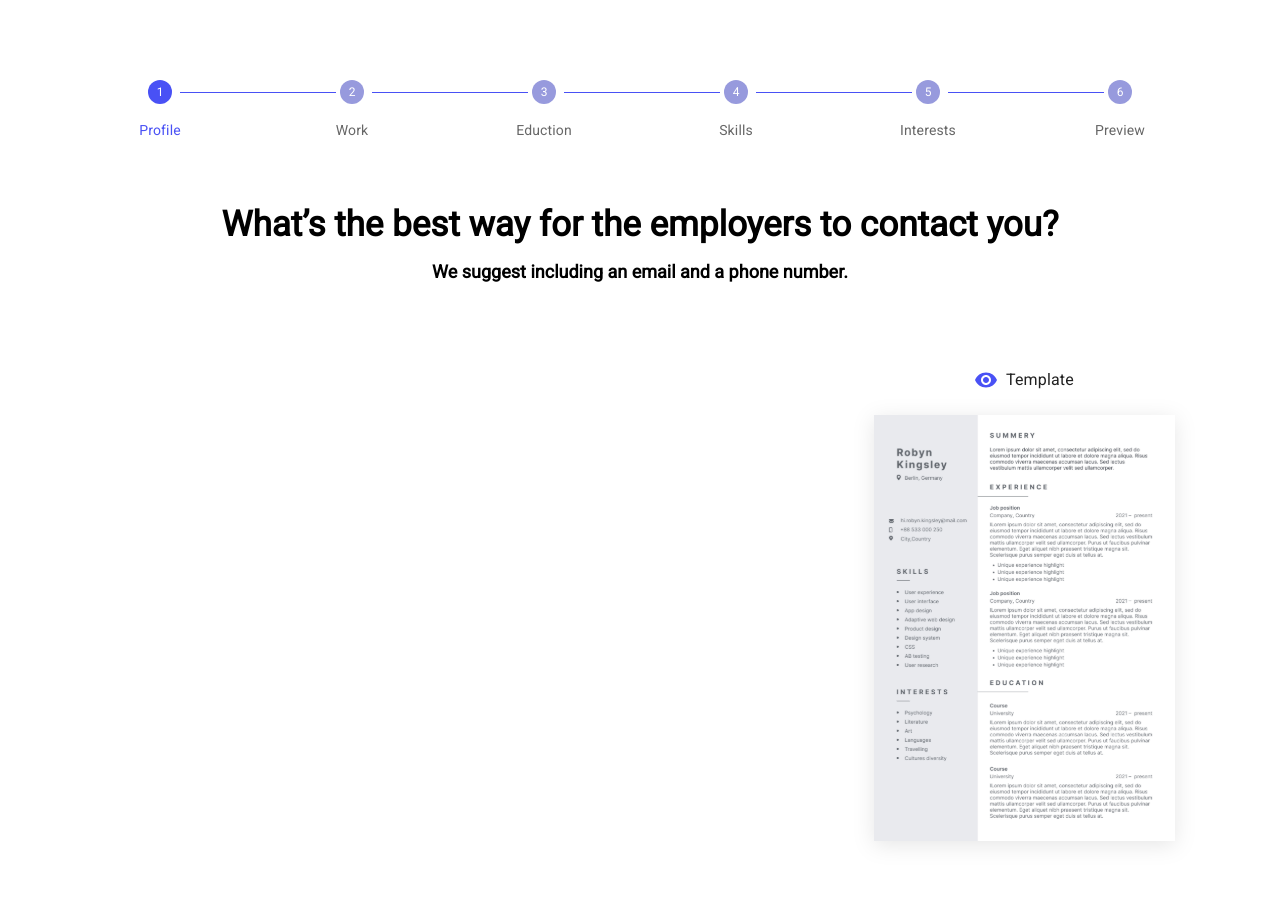
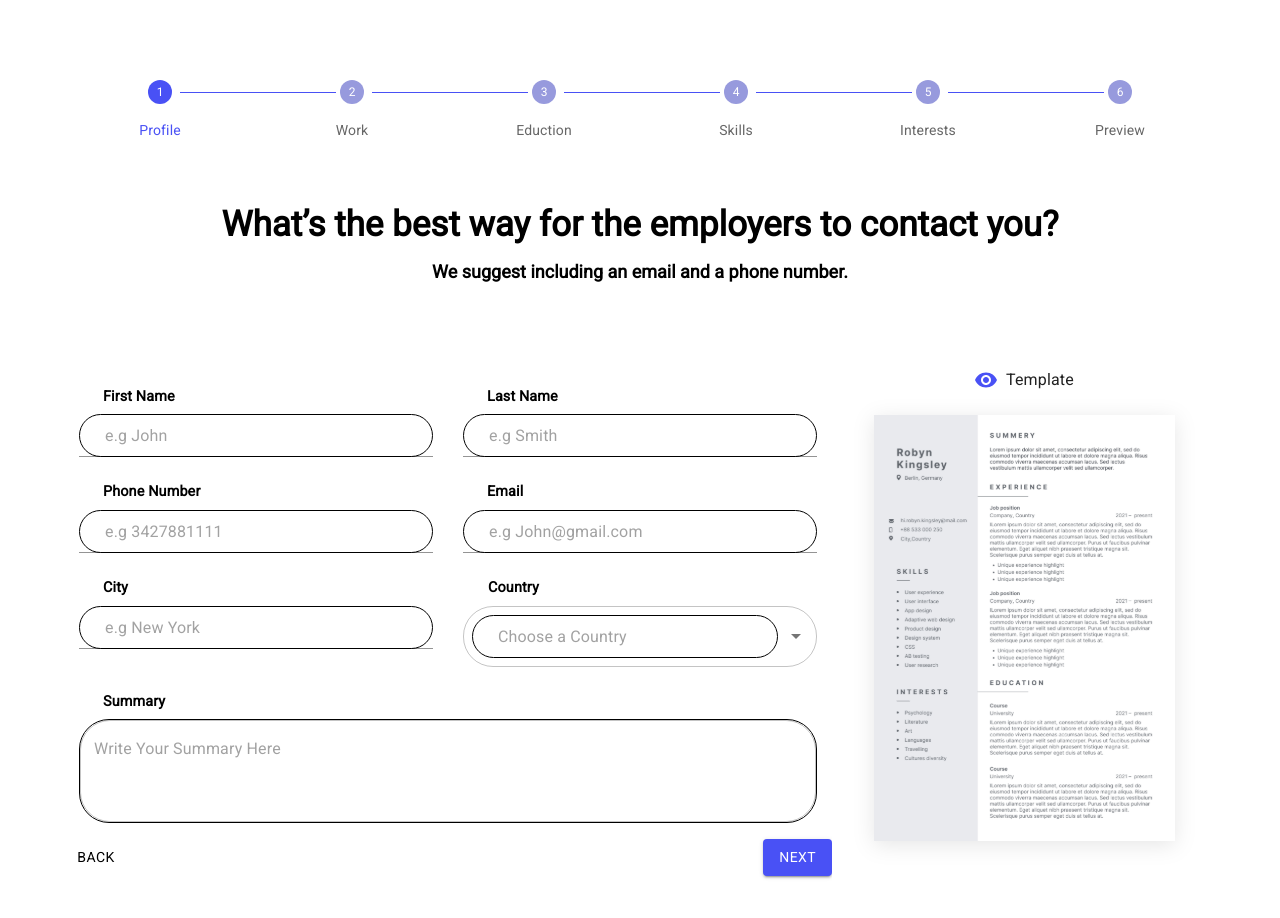
Before and after one commit to thefatdeveloper/resume-builder, a React (Create React App) app: page / in a window 1280 px wide. Shown: the top 918 px of the page. Built offline with nearby package versions, Linux system fonts and the light colour scheme.

Commit message:
employee info

```diff
--- a/src/App.js
+++ b/src/App.js
@@ -2,7 +2,7 @@ import Grid from "@mui/material/Grid";
 import MultiStepper from "./Components/MultiStepper";
 import Container from "@mui/material/Container";
 import { useSelector } from "react-redux";
-
+import EmployeeInfo from "./Components/EmployeeInfo";
 import ShowTemplate from "./Components/ShowTemplate";
 
 // Task 6: Add employee info import here
@@ -23,8 +23,8 @@ function App() {
   // function to render all the froms
   function renderForms(activeStep) {
     switch (activeStep) {
-      // Task 6: Add employee info case here
-
+      case 0:
+        return <EmployeeInfo />;
       // Task 9: Add employee work case here
 
       // Task 11: Add employee education case here
--- a/src/Components/EmployeeInfo.jsx
+++ b/src/Components/EmployeeInfo.jsx
@@ -0,0 +1,230 @@
+import React from "react";
+import { Grid, Box, Button } from "@mui/material";
+import { useSelector, useDispatch } from "react-redux";
+import * as msg from "../utilities/validationMessages";
+import "../css/style.css";
+import "../css/reset.css";
+import InputField from "./InputField";
+import { useFormik } from "formik";
+import * as Yup from "yup";
+import { nextStep, prevStep } from "../features/stepper/stepperSlice";
+import { saveInfo } from "../features/info/infoSlice";
+import { Autocomplete, InputLabel, TextField } from "@mui/material";
+import { countriesList } from "../utilities/countriesList";
+import "../css/style.css";
+import { getIn } from "formik";
+
+const phoneRegexExp =
+  /^(\+?\d{0,4})?\s?-?\s?(\(?\d{3}\)?)\s?-?\s?(\(?\d{3}\)?)\s?-?\s?(\(?\d{4}\)?)?$/;
+
+const EmployeeInfo = () => {
+  const { info } = useSelector((store) => store);
+  const dispatch = useDispatch();
+
+  const formik = useFormik({
+    initialValues: {
+      firstName: info.firstName,
+      lastName: info.lastName,
+      phone: info.phone,
+      email: info.email,
+      city: info.city,
+      country: info.country,
+      summary: info.summary,
+    },
+    // formik validation here
+    validationSchema: Yup.object({
+      firstName: Yup.string()
+        .min(3, msg.minFname)
+        .max(16, msg.maxFname)
+        .required("Required!"),
+      lastName: Yup.string()
+        .min(3, msg.minLname)
+        .max(16, msg.maxLname)
+        .required("Required!"),
+      phone: Yup.string()
+        .matches(phoneRegexExp, msg.phone)
+        .required("Required!"),
+      email: Yup.string().email(msg.email).required("Required!"),
+      city: Yup.string()
+        .min(3, msg.minCity)
+        .max(28, msg.maxCity)
+        .required("Required!"),
+      country: Yup.object().nullable().required("Required!"),
+      summary: Yup.string()
+        .min(20, msg.minSummary)
+        .required("Required!")
+        .max(255, msg.maxSummary),
+    }),
+
+    onSubmit: (values) => {
+      // saveinfo code here
+      if (formik.isValid) {
+        dispatch(saveInfo(values));
+        dispatch(nextStep());
+      }
+      // next step code here
+    },
+  });
+  const countryValues = getIn(formik.values, "country");
+  const summaryValues = getIn(formik.values, "summary");
+  const countryError = getIn(formik.errors, "country");
+  const countryTouch = getIn(formik.touched, "country");
+  const summaryError = getIn(formik.errors, "summary");
+  const summaryTouch = getIn(formik.touched, "summary");
+
+  return (
+    <>
+      <form>
+        {
+          /* write code for grid layout */ <Grid container spacing={4}>
+            <Grid item xs={6} className="item">
+              <InputField
+                label="First Name"
+                type="text"
+                placeholder="e.g John"
+                name="firstName"
+                id="firstName"
+                formik={formik}
+              ></InputField>
+            </Grid>
+            <Grid item xs={6} className="item">
+              <InputField
+                label="Last Name"
+                type="text"
+                placeholder="e.g Smith"
+                name="lastName"
+                id="lastName"
+                formik={formik}
+              ></InputField>
+            </Grid>
+            <Grid item xs={6} className="item">
+              <InputField
+                label="Phone Number"
+                type="tel"
+                placeholder="e.g 3427881111"
+                name="phone"
+                id="phone"
+                formik={formik}
+              ></InputField>
+            </Grid>
+            <Grid item xs={6} className="item">
+              <InputField
+                label="Email"
+                type="email"
+                placeholder="e.g John@gmail.com"
+                name="email"
+                id="email"
+                formik={formik}
+              ></InputField>
+            </Grid>
+            <Grid item xs={6} className="item">
+              <InputField
+                label="City"
+                type="text"
+                placeholder="e.g New York"
+                name="city"
+                id="city"
+                formik={formik}
+              ></InputField>
+            </Grid>
+            <Grid item xs={6} className="item">
+              {/* country code here*/}
+              <InputLabel
+                shrink
+                htmlFor="input"
+                className="text-input lable-margin"
+                type="select"
+              >
+                Country
+              </InputLabel>
+
+              {/* write autocomplete and textfield code here */}
+              {formik && (
+                <Autocomplete
+                  className="countries-input"
+                  options={countriesList}
+                  autoHighlight
+                  name={"country"}
+                  id="country"
+                  onChange={(e, value) =>
+                    formik.setFieldValue("country", value)
+                  }
+                  value={countryValues}
+                  renderInput={(params) => (
+                    <TextField
+                      onBlur={formik.handleBlur}
+                      {...params}
+                      placeholder="Choose a Country"
+                      inputProps={{
+                        ...params.inputProps,
+                      }}
+                    />
+                  )}
+                />
+              )}
+              {
+                /* write error message code here */ countryError &&
+                  countryTouch && <p className="error-text">{countryError}</p>
+              }
+            </Grid>
+
+            <Grid item xs={12} className="item">
+              {
+                /* summary code here */
+                <InputLabel
+                  shrink
+                  htmlFor="summary"
+                  className="text-input"
+                  sx={{ marginLeft: "1.5rem" }}
+                >
+                  Summary
+                </InputLabel>
+              }
+
+              {
+                /* write TextField component here */
+                <TextField
+                  placeholder="Write Your Summary Here"
+                  name="summary"
+                  id="summary"
+                  className=""
+                  type="text"
+                  multiline
+                  rows={3}
+                  fullWidth
+                  onChange={formik.handleChange}
+                  onBlur={formik.handleBlur}
+                  value={summaryValues}
+                />
+              }
+              {
+                /* write error message code here */ summaryError &&
+                  summaryTouch && <p className="error-text">{summaryError}</p>
+              }
+            </Grid>
+          </Grid>
+        }
+        <Box sx={{ display: "flex", flexDirection: "row", pt: 2 }}>
+          <Button
+            color="inherit"
+            // previous step here
+            onClick={() => dispatch(prevStep())}
+            sx={{ mr: 1 }}
+          >
+            Back
+          </Button>
+          <Box sx={{ flex: "1 1 auto" }} />
+
+          <Button
+            onClick={() => formik.handleSubmit()}
+            variant="contained"
+            sx={{ background: "#4951F5" }}
+          >
+            Next
+          </Button>
+        </Box>
+      </form>
+    </>
+  );
+};
+export default EmployeeInfo;
--- a/src/store.js
+++ b/src/store.js
@@ -1,9 +1,10 @@
 import { configureStore } from "@reduxjs/toolkit";
 import stepperReducer from "./features/stepper/stepperSlice";
-
+import infoReducer from "./features/info/infoSlice";
 export const store = configureStore({
   reducer: {
     stepper: stepperReducer,
+    info: infoReducer,
   },
   middleware: (getDefaultMiddleware) =>
     getDefaultMiddleware({
```
